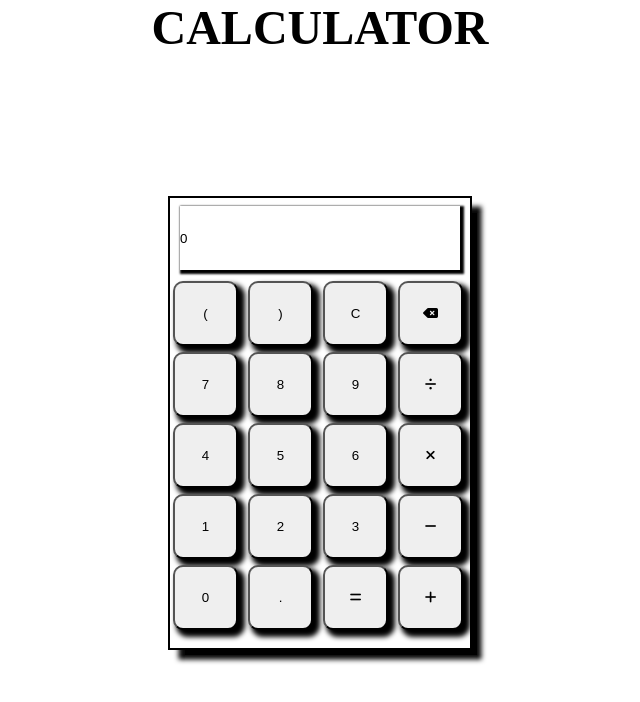
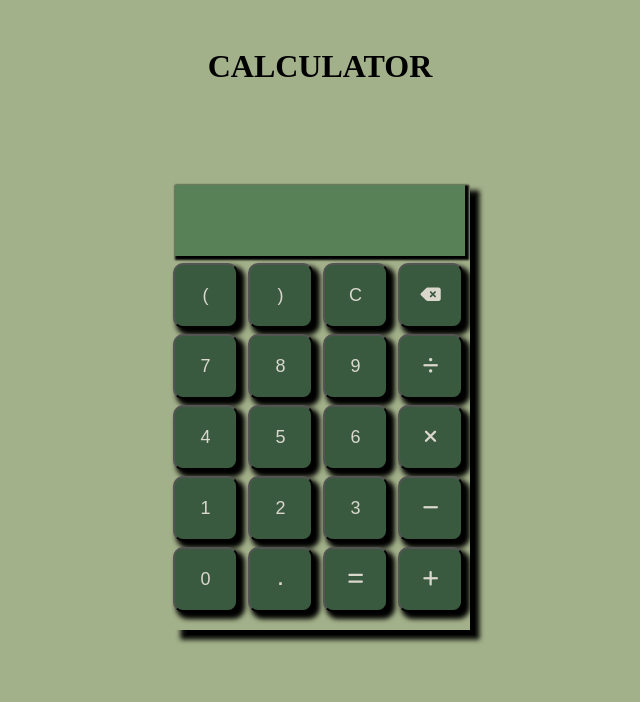
Before and after one commit to Sridharsing7570/Calculator, a plain HTML site: page index.html in a window 1280 px wide. Both pictures are taken after a click on the button 750 px from the left and 313 px from the top of the page. Shown: the whole page, without its empty margins (320-960 px from the left). Drawn offline with Linux system fonts and the light colour scheme.

Commit message:
create a calculator

```diff
--- a/app.js
+++ b/app.js
@@ -1,3 +1,34 @@
-let x="";
-const buttomS=document.querySelector("buttom");
-console.log(buttomS);
+try{
+let userInput = "";
+const buttomS = document.querySelectorAll("button");
+const display = document.querySelector(".result input");
+let arr = Array.from(buttomS);
+arr.forEach((element) => {
+  element.addEventListener("click", (evt) => {
+    if (evt.target.value === "=" || evt.target.classList[1]==="fa-equals") {
+      userInput = eval(userInput);
+      display.value = userInput;
+    }
+    else if(evt.target.value==="#" || evt.target.classList[1]==="fa-delete-left"){
+      display.value=userInput.slice(0,userInput.length-1);
+      userInput= userInput.slice(0,userInput.length-1);
+
+    }
+    else if(evt.target.value==="C"){
+      userInput="";
+      display.value=userInput;
+    }
+    else if(evt.target.classList[0]==="fa-solid"){
+      userInput += evt.target.classList[2];
+      display.value=userInput;
+    }
+    else {
+      userInput = userInput + evt.target.value;
+      display.value=userInput;
+      console.log(evt.target.value)
+    }
+  });
+});
+} catch(err){
+  console.log(err);
+}
--- a/index.html
+++ b/index.html
@@ -16,37 +16,37 @@
     <div class="box">
         <div class="container">
             <div class="result">
-                <input type="text" value="0">
+                <input type="text" class="result-value" value="0">
             </div>
             <div class="container-box">
                 <button class="row" value="(">(</button>
                 <button class="row" value=")">)</button>
                 <button class="row" value="C">C</button>
-                <button class="row" ><i class="fa-solid fa-delete-left"></i></button>
+                <button class="row" value="#"><i class="fa-solid fa-delete-left"></i></button>
             </div>
             <div class="container-box">
                 <button class="row" value="7">7</button>
                 <button class="row" value="8">8</button>
                 <button class="row" value="9">9</button>
-                <button class="row" value="/"><i class="fa-solid fa-divide"></i></button>
+                <button class="row" value="/"><i value="/" class="fa-solid fa-divide /"></i></button>
             </div>
             <div class="container-box">
                 <button class="row" value="4">4</button>
                 <button class="row" value="5">5</button>
                 <button class="row" value="6">6</button>
-                <button class="row" value="*"><i class="fa-solid fa-xmark"></i></button>
+                <button class="row" value="*"><i class="fa-solid fa-xmark *"></i></button>
             </div>
             <div class="container-box">
                 <button class="row" value="1">1</button>
                 <button class="row" value="2">2</button>
                 <button class="row" value="3">3</button>
-                <button class="row" value="-"><i class="fa-solid fa-minus"></i></button>
+                <button class="row" value="-"><i class="fa-solid fa-minus -"></i></button>
             </div>
             <div class="container-box">
                 <button class="row" value="0">0</button>
-                <button class="row" value=".">.</button>
-                <button class="row" value="="><i class="fa-solid fa-equals"></i></button>
-                <button class="row" value="+"><i class="fa-solid fa-plus"></i></button>
+                <button class="row" value="." style="font-weight: bold">.</button>
+                <button class="row" value="="><i class="fa-solid fa-equals ="></i></button>
+                <button class="row" value="+"><i class="fa-solid fa-plus +"></i></button>
             </div>
         </div>
     </div>
--- a/style.css
+++ b/style.css
@@ -5,13 +5,15 @@
 
 h2 {
     text-align: center;
-    margin-bottom: 3rem;
-    font-size: 3rem;
+    /* margin-bottom: 1rem; */
+    font-size: 2rem;
     font-family: serif;
+    margin-top: 3rem;
 }
 
 body {
     height: 100vh;
+    background-color: #A3B18A;
 }
 
 .box {
@@ -27,7 +29,7 @@ body {
 .container {
     height: 450px;
     width: 300px;
-    border: 2px solid black;
+    /* border: 2px solid black; */
     box-shadow: 10px 10px 5px 0.2px black;
 }
 
@@ -39,6 +41,9 @@ button {
     padding: 5px 5px;
     margin: 3px 3px 3px 3px;
     cursor: pointer;
+    background-color: #3A5A40;
+    color: #DAD7CD;
+    font-size: large;
 }
 
 .result {
@@ -56,3 +61,10 @@ input {
     outline: none;
     border: none;
 }
+.result-value{
+    font-size: 2rem;
+    padding: 2px 5px 5px 5px;
+    background-color: #588157;
+    color: #DAD7CD;
+
+}
```
